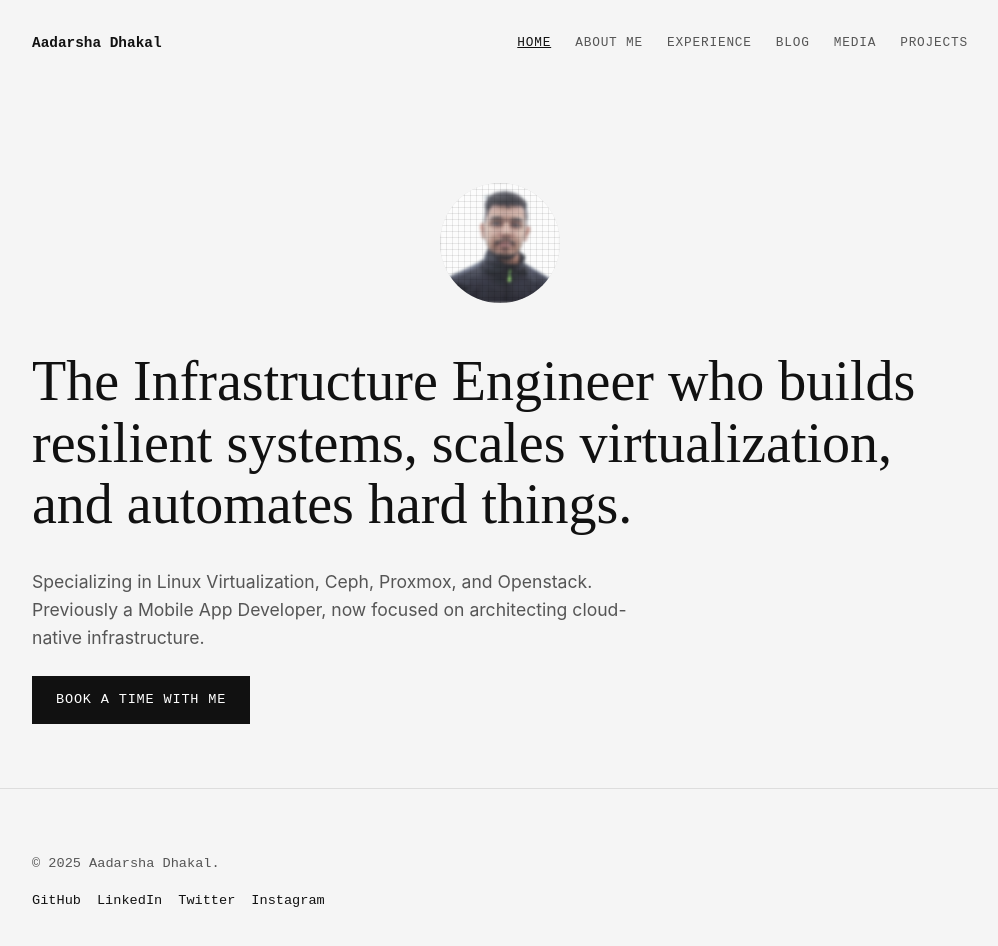
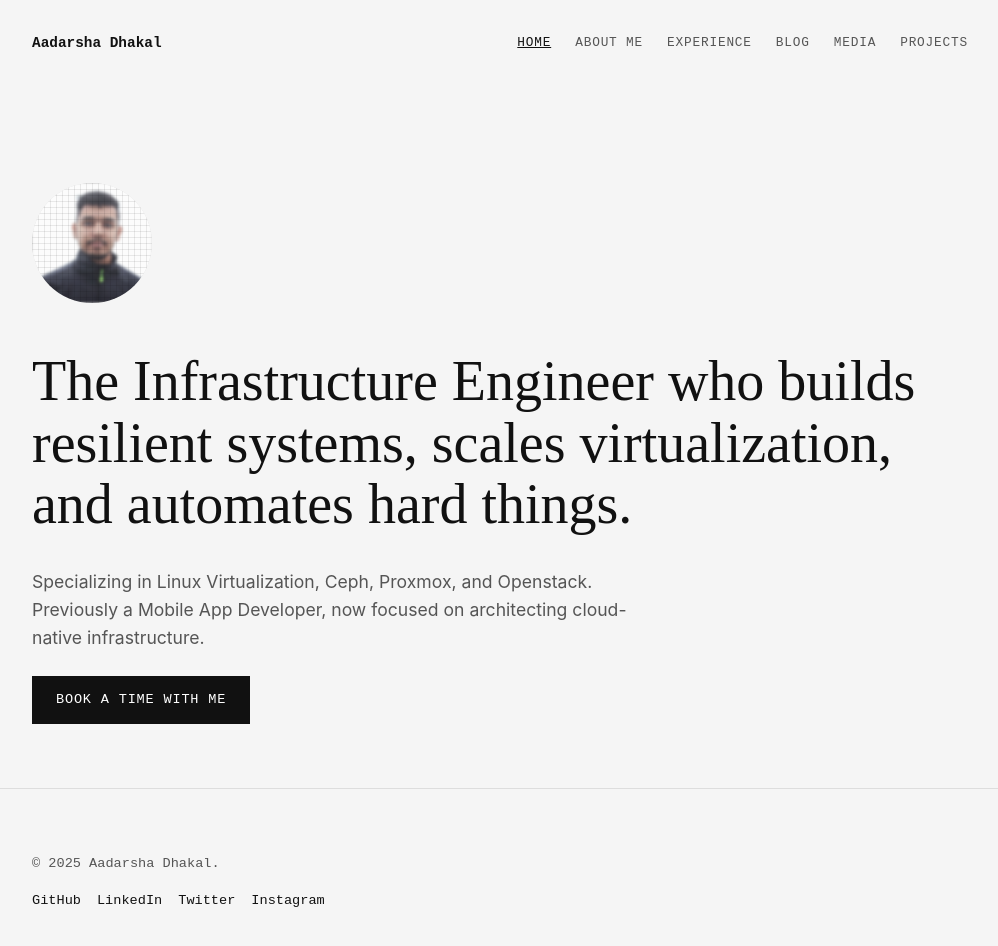
Before and after one commit to aadarshadhakalg/portfolio, a React (Vite) app: page / in a window 1280 px wide. Shown: the top 946 px of the page, without its empty margins (140-1138 px from the left). Built offline with nearby package versions, Linux system fonts and the light colour scheme.

Commit message:
hero changes

```diff
--- a/src/components/Hero.jsx
+++ b/src/components/Hero.jsx
@@ -4,7 +4,7 @@ import AnimationWrapper from './AnimationWrapper';
 const Hero = () => {
     return (
         <section id="hero" style={{ paddingTop: '6rem', paddingBottom: '4rem' }}>
-            <div style={{ display: 'flex', alignItems: 'center', gap: '2rem', marginBottom: '3rem', justifyContent: 'center' }} className="hero-avatar-container">
+            <div style={{ display: 'flex', alignItems: 'center', gap: '2rem', marginBottom: '3rem' }} className="hero-avatar-container">
                 <div className="pixelated-container">
                     <img
                         src="/avatar.jpeg"
```
